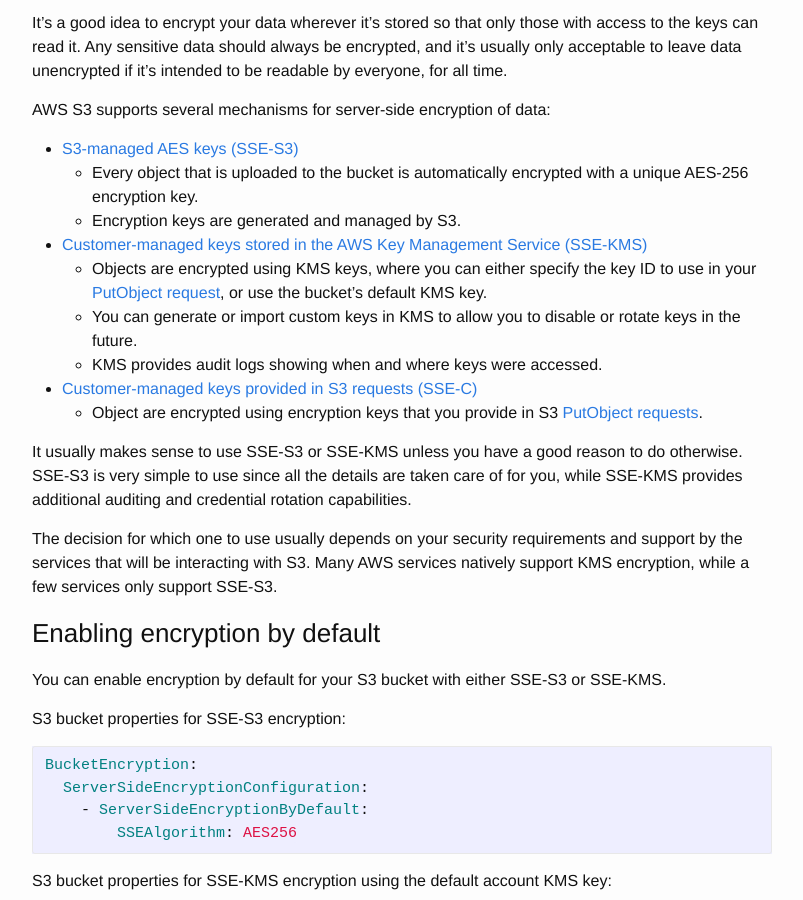
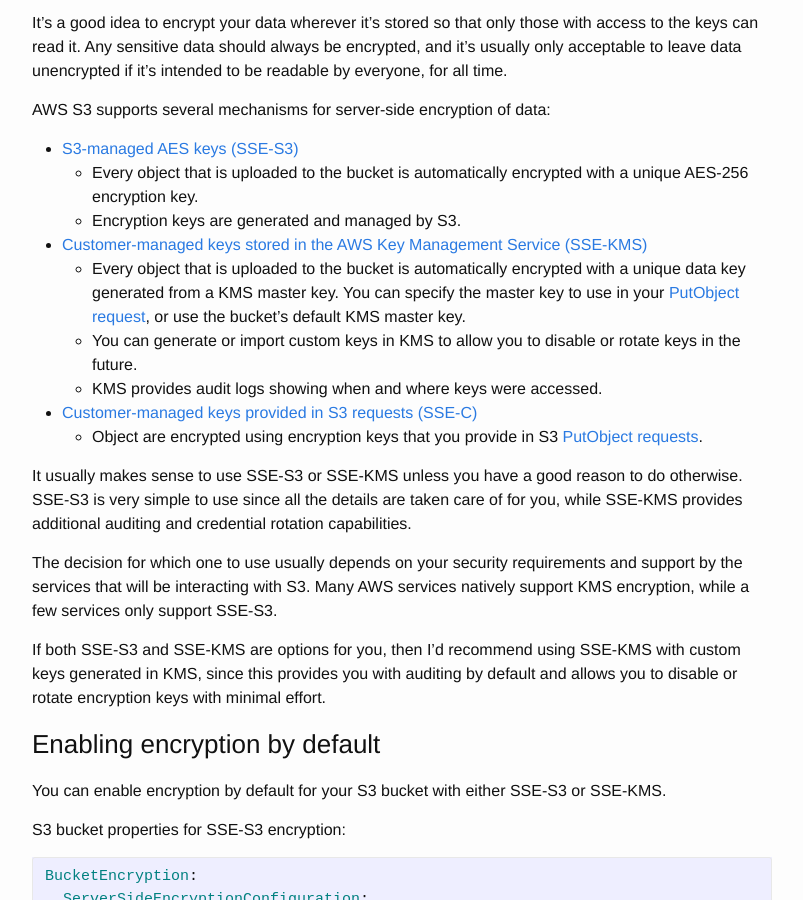
Before and after one commit to msayson/msayson.github.io, a Jekyll site: the page built from _posts/2019-11-24-secure-s3-config-with-cloudformation.markdown, in a window 1280 px wide and 900 px high, scrolled down 507 px. Shown: the whole window, without its empty margins (238-1041 px from the left). Built offline with Jekyll 4.4.1, drawn with Linux system fonts in a browser that asks for light colours.

Commit message:
Extended description of S3 use of KMS
Added details to description of SSE-KMS, since it also
encrypts every S3 object with a unique data key, and
this was not clear in the last revision.

```diff
--- a/_posts/2019-11-24-secure-s3-config-with-cloudformation.markdown
+++ b/_posts/2019-11-24-secure-s3-config-with-cloudformation.markdown
@@ -17,19 +17,22 @@
 It's a good idea to encrypt your data wherever it's stored so that only those with access to the keys can read it.  Any sensitive data should always be encrypted, and it's usually only acceptable to leave data unencrypted if it's intended to be readable by everyone, for all time.
 
 AWS S3 supports several mechanisms for server-side encryption of data:
+
 * [S3-managed AES keys (SSE-S3)](https://docs.aws.amazon.com/AmazonS3/latest/dev/UsingServerSideEncryption.html)
-  * Every object that is uploaded to the bucket is automatically encrypted with a unique AES-256 encryption key.
-  * Encryption keys are generated and managed by S3.
+    * Every object that is uploaded to the bucket is automatically encrypted with a unique AES-256 encryption key.
+    * Encryption keys are generated and managed by S3.
 * [Customer-managed keys stored in the AWS Key Management Service (SSE-KMS)](https://docs.aws.amazon.com/AmazonS3/latest/dev/UsingKMSEncryption.html)
-  * Objects are encrypted using KMS keys, where you can either specify the key ID to use in your [PutObject request](https://docs.aws.amazon.com/AmazonS3/latest/API/API_PutObject.html), or use the bucket's default KMS key.
-  * You can generate or import custom keys in KMS to allow you to disable or rotate keys in the future.
-  * KMS provides audit logs showing when and where keys were accessed.
+    * Every object that is uploaded to the bucket is automatically encrypted with a unique data key generated from a KMS master key. You can specify the master key to use in your [PutObject request](https://docs.aws.amazon.com/AmazonS3/latest/API/API_PutObject.html), or use the bucket's default KMS master key.
+    * You can generate or import custom keys in KMS to allow you to disable or rotate keys in the future.
+    * KMS provides audit logs showing when and where keys were accessed.
 * [Customer-managed keys provided in S3 requests (SSE-C)](https://docs.aws.amazon.com/AmazonS3/latest/dev/ServerSideEncryptionCustomerKeys.html)
-  * Object are encrypted using encryption keys that you provide in S3 [PutObject requests](https://docs.aws.amazon.com/AmazonS3/latest/API/API_PutObject.html).
+    * Object are encrypted using encryption keys that you provide in S3 [PutObject requests](https://docs.aws.amazon.com/AmazonS3/latest/API/API_PutObject.html).
 
 It usually makes sense to use SSE-S3 or SSE-KMS unless you have a good reason to do otherwise.  SSE-S3 is very simple to use since all the details are taken care of for you, while SSE-KMS provides additional auditing and credential rotation capabilities.
 
 The decision for which one to use usually depends on your security requirements and support by the services that will be interacting with S3.  Many AWS services natively support KMS encryption, while a few services only support SSE-S3.
+
+If both SSE-S3 and SSE-KMS are options for you, then I'd recommend using SSE-KMS with custom keys generated in KMS, since this provides you with auditing by default and allows you to disable or rotate encryption keys with minimal effort.
 
 ### Enabling encryption by default
 
@@ -305,6 +308,7 @@
 ## Resources
 
 AWS documentation:
+
 * [Security best practices for Amazon S3](https://docs.aws.amazon.com/AmazonS3/latest/dev/security-best-practices.html)
 * [CloudFormation properties for S3 buckets](https://docs.aws.amazon.com/AWSCloudFormation/latest/UserGuide/aws-properties-s3-bucket.html)
 * [CloudFormation S3 properties for enabling encryption by default](https://docs.aws.amazon.com/AWSCloudFormation/latest/UserGuide/aws-properties-s3-bucket-serversideencryptionbydefault.html)
```
